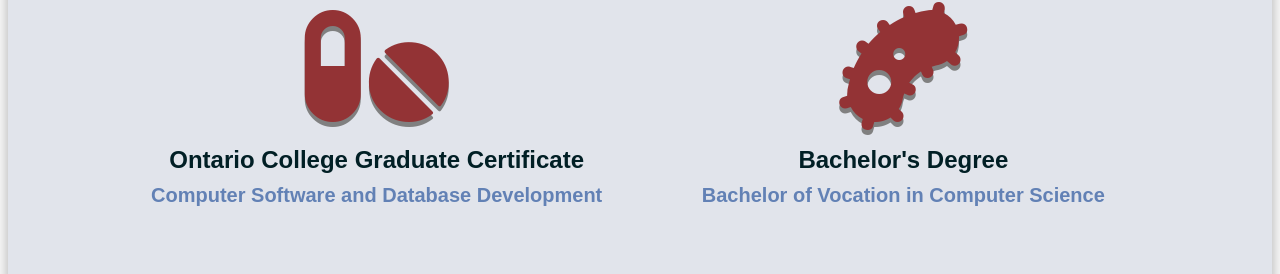
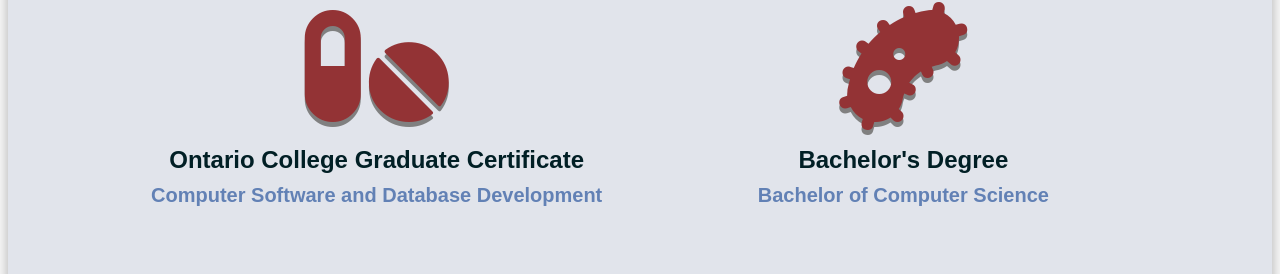
Before and after one commit to surinderKaur123/Resume_website, a plain HTML site: page index.html in a window 1280 px wide. Shown: the part 1722-1996 px from the top of the page. Drawn offline with nearby package versions, Linux system fonts and the light colour scheme; a web font is replaced by a local one.

Commit message:
Update index.html

```diff
--- a/index.html
+++ b/index.html
@@ -166,7 +166,7 @@ and Database Development</h5>
         <div class="col-sm-5 text-center mb-3">
            <i class="fas fa-bacterium mb-3 mt-5 textshadow"></i>
           <h4 class="features">Bachelor's Degree</h4>
-          <h5 class="degree inline ">Bachelor of Vocation in Computer Science</h5>
+          <h5 class="degree inline ">Bachelor of Computer Science</h5>
         </div>
       </div>
       <div class="row">
```
